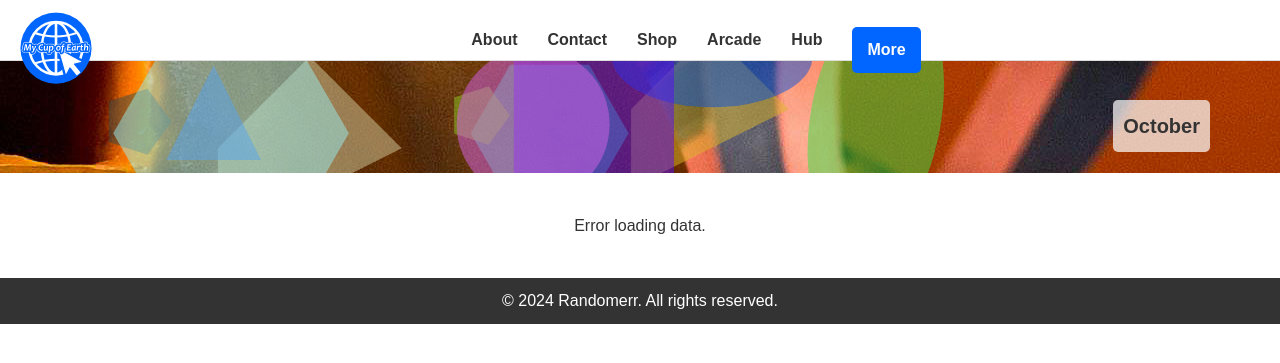
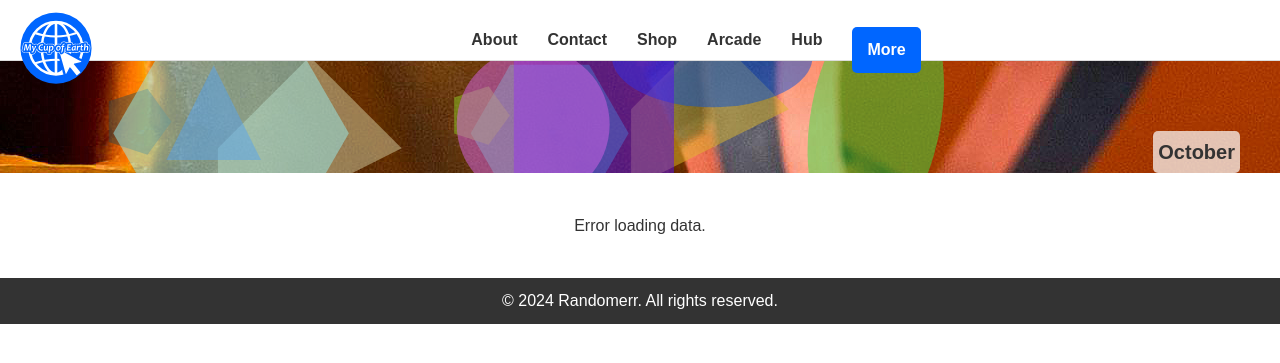
Before and after one commit to m-cochran/Randomerr, a Jekyll site: the page built from hub.html, in a window 1280 px wide. Shown: the top 363 px of the page. Built offline with Jekyll 4.4.1, drawn with Linux system fonts in a browser that asks for light colours.

Commit message:
Update styles.css

```diff
--- a/assets/css/styles.css
+++ b/assets/css/styles.css
@@ -188,10 +188,10 @@ nav ul li a:hover {
 
 .month-overlay {
   position: absolute;
-  top: 100px;
-  right: 70px; /* Distance from the right */
+  top: 131px;
+  right: 40px; /* Distance from the right */
   background-color: rgba(255, 255, 255, 0.7); /* Semi-transparent background */
-  padding: 10px; /* Padding around the text */
+  padding: 5px; /* Padding around the text */
   border-radius: 5px; /* Rounded corners */
   font-size: 20px; /* Font size */
   font-weight: bold; /* Bold text */
```
